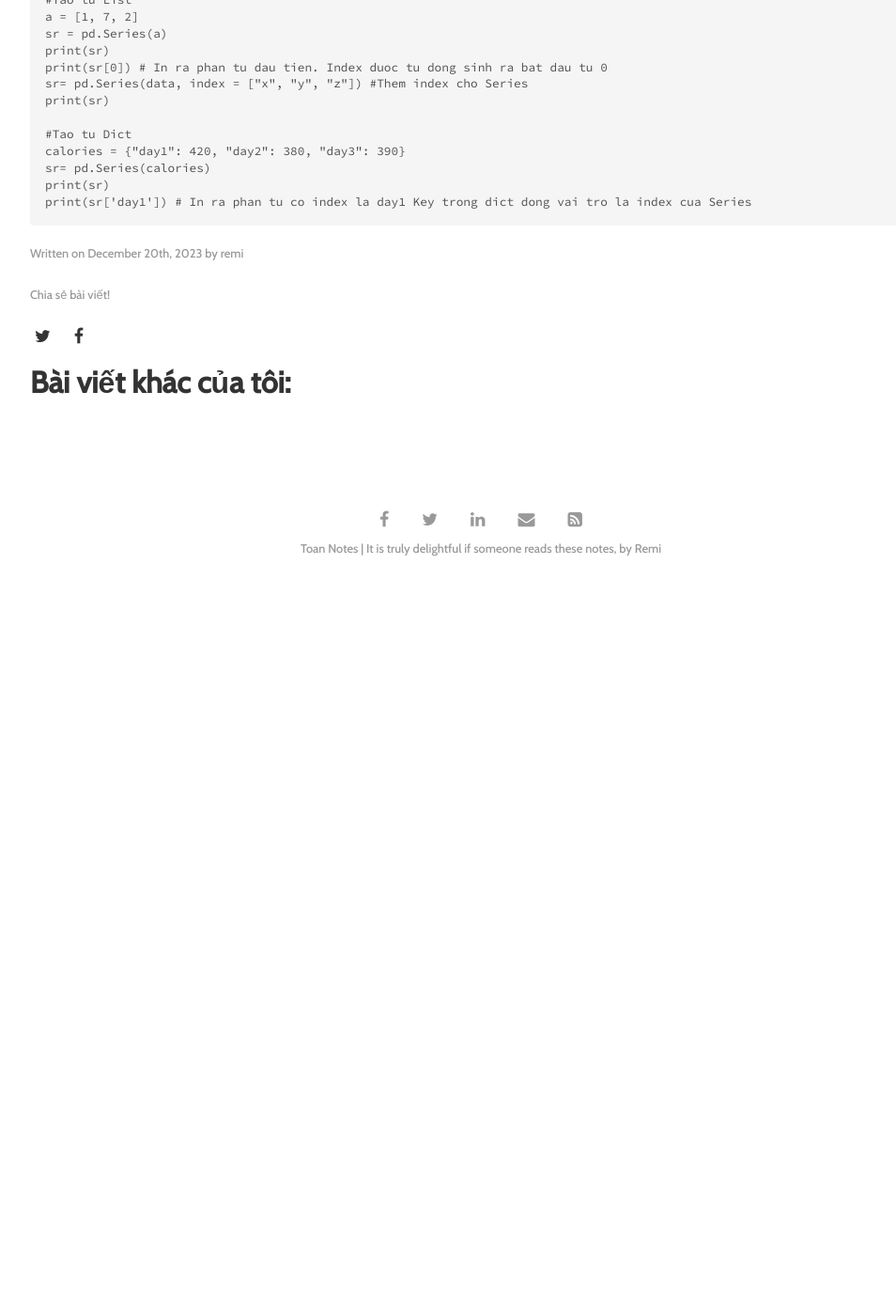
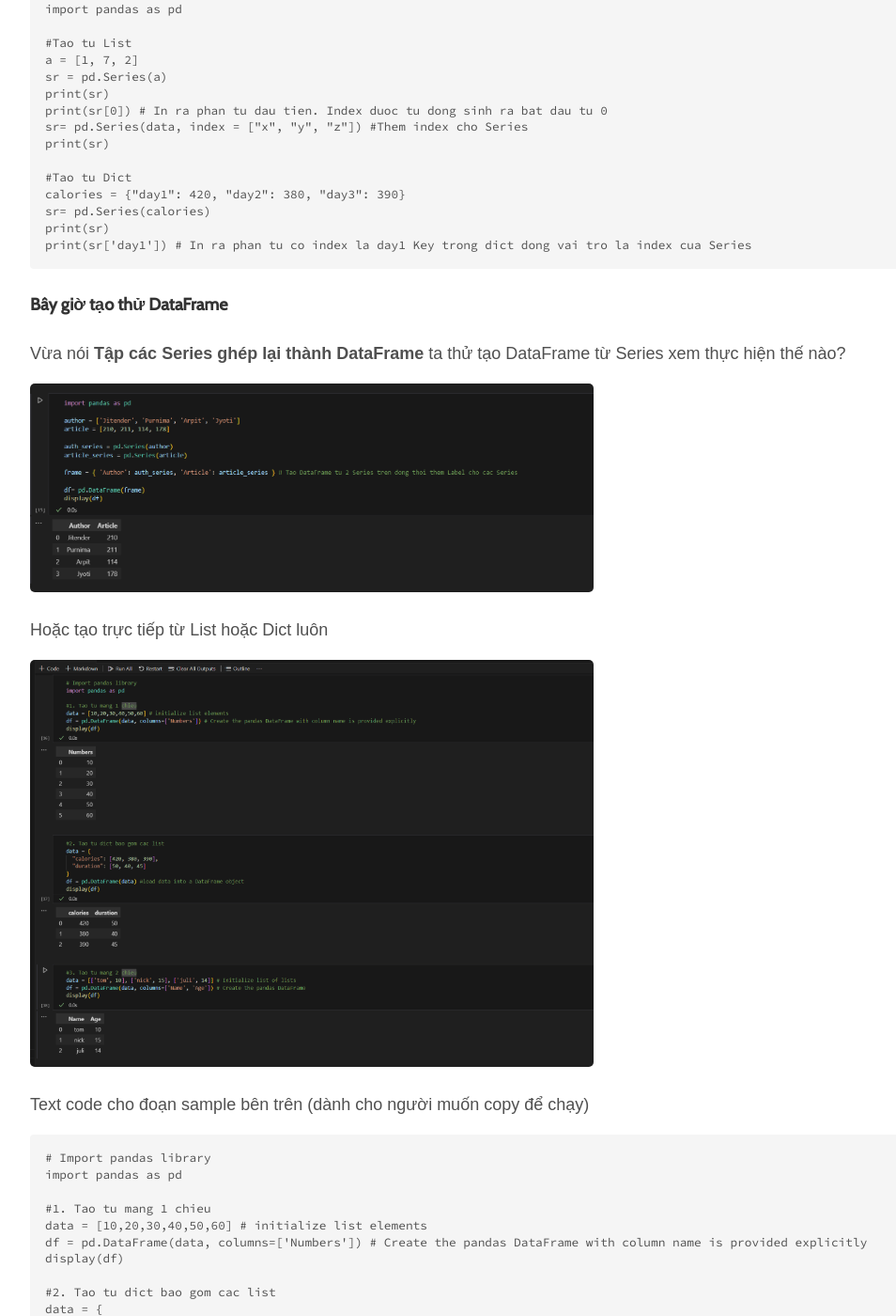
Before and after one commit to toannai/blog, a Jekyll site: the page built from _posts/2023-12-20-ghi-chu-su-dung-thu-vien-pandas-phan1.md, in a window 1280 px wide and 1400 px high, scrolled down 2047 px. Shown: the whole window at 94% size, without its empty margins (128-1082 px from the left). Built offline with Jekyll 4.4.1, drawn with Linux system fonts in a browser that asks for light colours; some web fonts are replaced; before the commit the page ends 2677 px from its top, so only the background shows below that; some of the changed text lies outside the part shown.

Commit message:
update pandas p1

````diff
--- a/_posts/2023-12-20-ghi-chu-su-dung-thu-vien-pandas.md
+++ b/_posts/2023-12-20-ghi-chu-su-dung-thu-vien-pandas-phan1.md
@@ -1,6 +1,6 @@
 ---
 layout: post
-title: "Ghi chú của toàn về việc sử dụng thư viện pandas trong xử lý file excel, csv,"
+title: "[P1-Pandas] Ghi chú của toàn về việc sử dụng thư viện pandas trong xử lý file excel, csv,"
 author: "remi"
 categories: job
 tags: ['Python']
@@ -20,7 +20,9 @@ Tập các Series ghép lại thành DataFrame. Sau này khi làm việc với P
 
 Bây giờ bắt đầu với việc thử tạo Series rồi sau đó là DataFrame nào. Mình thì hay dùng VisualstudioCode vừa đẹp lại Free. Kết hợp với Plugin Jupiter Notebook thì quá tuyệt vời.
 
-#### Tạo thử Series từ List và Dict
+#### Tạo thử Series
+
+Tạo thử từ cấu trúc quen thuộc List và Dict
 
 ![03 Create series]( {{site.url}}/assets/img/2023/12/20/03_create_series.png){:width="600px"}
 
@@ -42,3 +44,40 @@ sr= pd.Series(calories)
 print(sr)
 print(sr['day1']) # In ra phan tu co index la day1 Key trong dict dong vai tro la index cua Series
 ```
+
+#### Bây giờ tạo thử DataFrame
+
+Vừa nói **Tập các Series ghép lại thành DataFrame** ta thử tạo DataFrame từ Series xem thực hiện thế nào?
+
+![03 Create dataframe1]( {{site.url}}/assets/img/2023/12/20/03_create_dataframe1.png){:width="600px"}
+
+Hoặc tạo trực tiếp từ List hoặc Dict luôn
+
+![03 Create dataframe1]( {{site.url}}/assets/img/2023/12/20/03_create_dataframe2.png){:width="600px"}
+
+Text code cho đoạn sample bên trên (dành cho người muốn copy để chạy)
+
+```
+# Import pandas library
+import pandas as pd
+
+#1. Tao tu mang 1 chieu
+data = [10,20,30,40,50,60] # initialize list elements
+df = pd.DataFrame(data, columns=['Numbers']) # Create the pandas DataFrame with column name is provided explicitly
+display(df)
+
+#2. Tao tu dict bao gom cac list
+data = {
+  "calories": [420, 380, 390],
+  "duration": [50, 40, 45]
+}
+df = pd.DataFrame(data) #load data into a DataFrame object
+display(df)
+
+#3. Tao tu mang 2 chieu
+data = [['tom', 10], ['nick', 15], ['juli', 14]] # Initialize list of lists
+df = pd.DataFrame(data, columns=['Name', 'Age']) # Create the pandas DataFrame
+display(df)
+```
+
+Bài viết nó cũng khá dài, hôm nay thì tạm dừng ở đây hẹn sau có thời gian tôi sẽ biên tập tiếp nhé mn,
````
Also changed, not shown: assets/img/2023/12/20/03_create_dataframe1.png (added), assets/img/2023/12/20/03_create_dataframe2.png (added), assets/img/2023/12/21/00_intro_landingzone.png.
